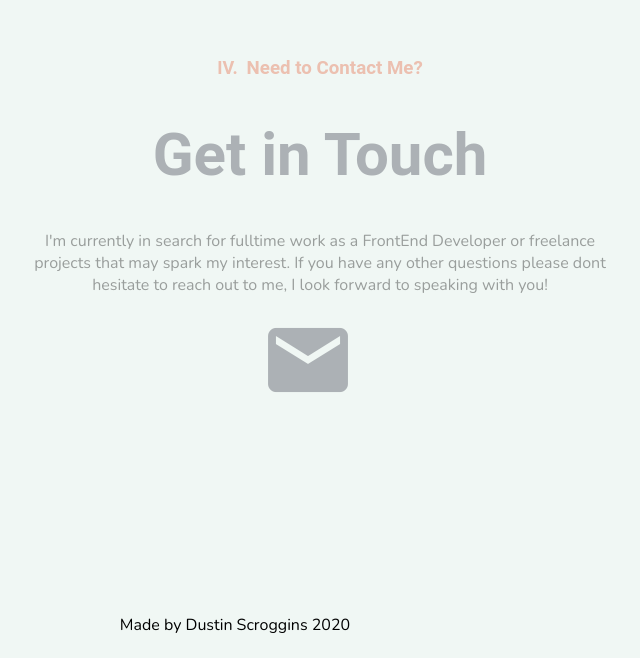
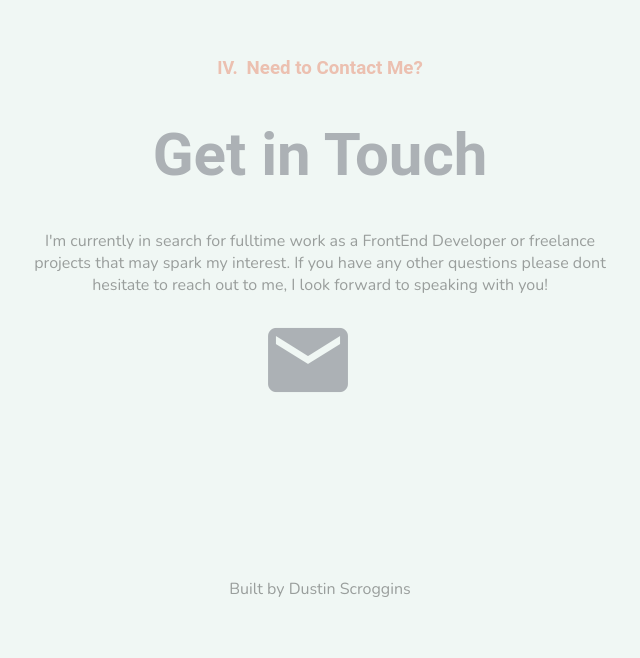
Before and after one commit to Dscroggins123/OfficialPortfolio, a React (Create React App) app in the folder my-portfolio/: page / in a window 1280 px wide. Shown: the part 5131-5789 px from the top of the page, without its empty margins (405-1045 px from the left). Built offline with nearby package versions, Linux system fonts and the light colour scheme.

Commit message:
fixed footer

```diff
--- a/my-portfolio/src/App.js
+++ b/my-portfolio/src/App.js
@@ -6,7 +6,7 @@ import Skills from "./sections/Skills"
 import Project from "./sections/Project/"
 import ExtraProjects from "./sections/ExtraProjects";
 import Contact from "./sections/Contact"
-import Footer from "./components/Footer"
+
 import TopButton from "./components/TopButton"
 
 
@@ -82,7 +82,7 @@ function App() {
     }
 
     </div>
-   <Footer/>
+
     </div>
 
 
--- a/my-portfolio/src/components/Footer.js
+++ b/my-portfolio/src/components/Footer.js
@@ -2,7 +2,13 @@ import React from 'react'
 import styled from 'styled-components';
 
 
+
 const StyledFooter = styled.div`
+
+
+padding-top:50px;
+margin-top: 200px;
+
 a{
     text-decoration:none;
     color:black;
@@ -23,7 +29,7 @@ function Footer () {
 return(
 <StyledFooter>
  <footer>
-     <a href="https://github.com/Dscroggins123/OfficialPortfolio" target="blank" ><p>Made by Dustin Scroggins 2020</p></a>
+     <a href="https://github.com/Dscroggins123/OfficialPortfolio" target="blank" ><p>Built by Dustin Scroggins</p></a>
  </footer>
  </StyledFooter>
 
--- a/my-portfolio/src/sections/Contact.js
+++ b/my-portfolio/src/sections/Contact.js
@@ -2,14 +2,16 @@ import React from "react";
 import Grid from "@material-ui/core/Grid";
 import styled from 'styled-components';
 import Button from '@material-ui/core/Button';
+import Footer from "../components/Footer"
 
 
 const StyledContact = styled.div`
 padding-top:20%;
-height:70vh;
+height:65vh;
 width: 60%;
 display:block;
 margin-left:20%;
+margin-bottom:100px;
 
 h1{
   font-size: clamp(40px, 5vw, 60px);
@@ -53,6 +55,7 @@ function Contact() {
     </div>
     </Grid>
     </Grid>
+    <Footer/>
 
     </StyledContact>
 
```
